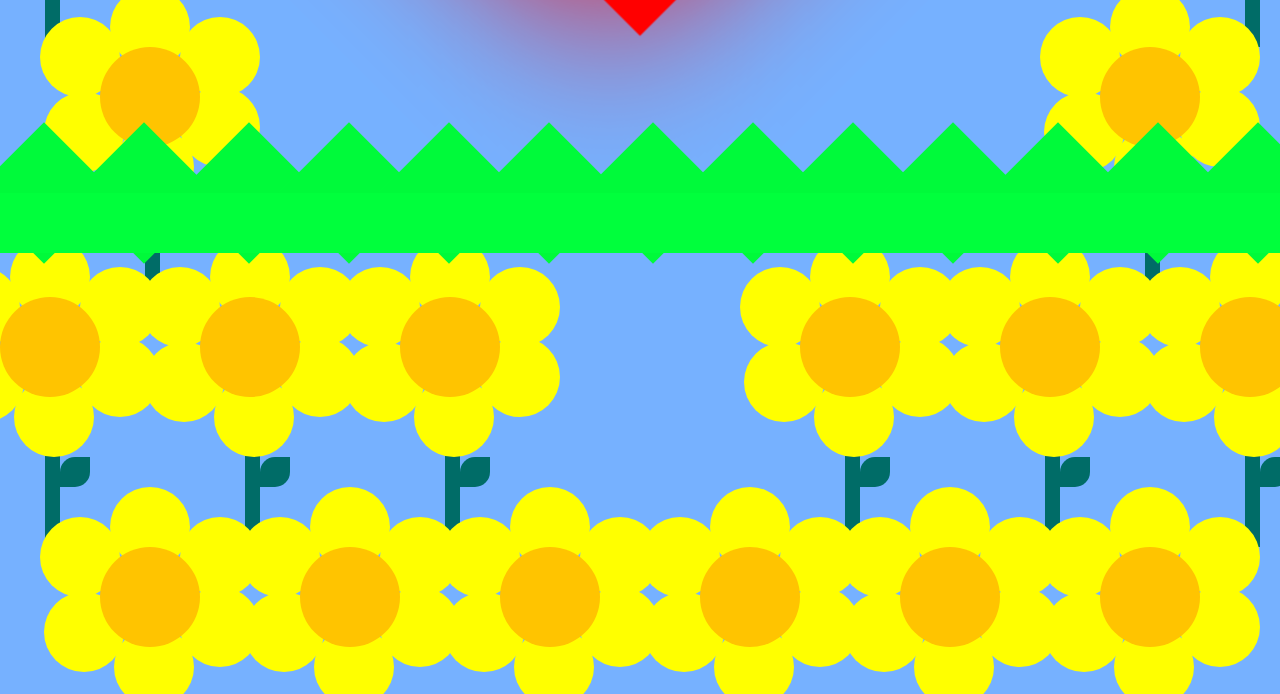
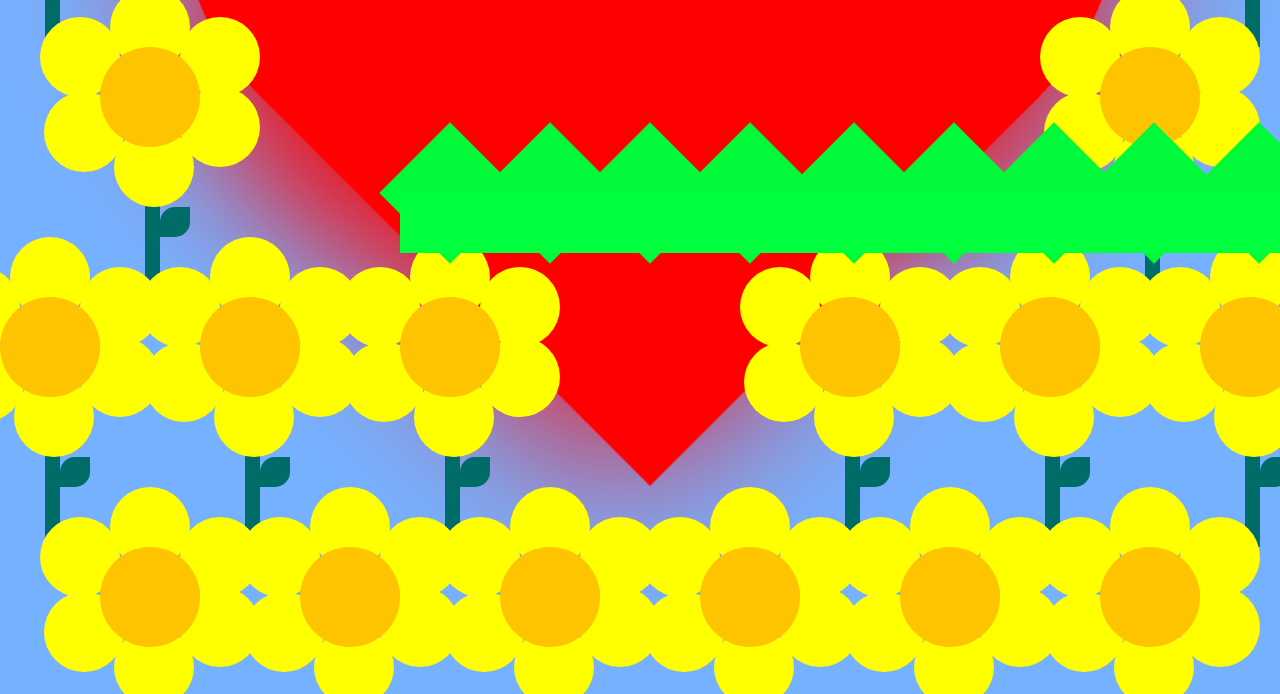
Before and after one commit to BrayanAndrade1/dia, a plain HTML site: page index.html in a window 1280 px wide. Shown: the part 553-1247 px from the top of the page. Drawn offline with Linux system fonts and the light colour scheme.

Commit message:
style2.css

```diff
--- a/style2.css
+++ b/style2.css
@@ -1,5 +1,5 @@
 body{
-	margin: 0px; padding: 0px; min-height: 50vh; display: flex; align-items: center; justify-content: center;
+	margin: 200px; padding: 200px; min-height: 50vh; display: flex; align-items: justify; justify-content: justify;
     background: #0270ff8a;
     background-image: linear-gradient(rgba(255, 255, 255, 0), rgba(255, 196, 0, 0)),
     url('Anghy.jpg');
```
